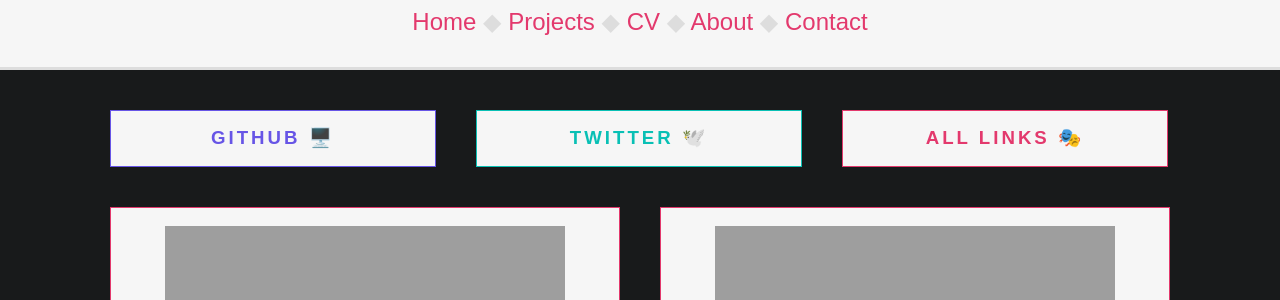
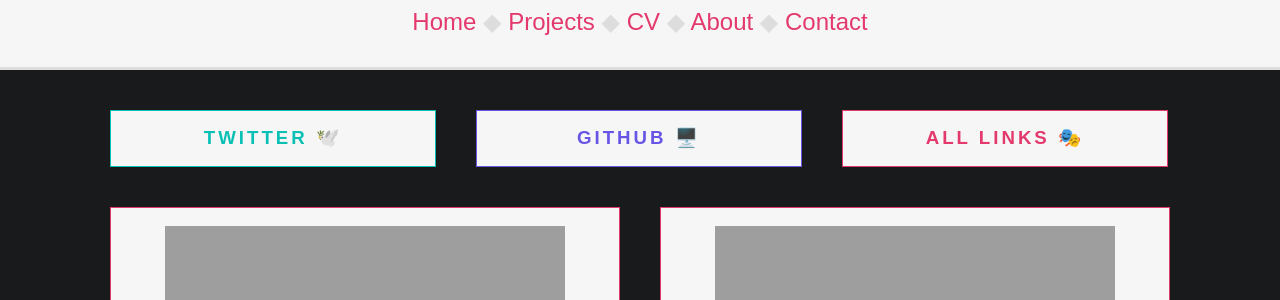
Before and after one commit to liz-lorena/2020, a Jekyll site: the page built from index.html, in a window 1280 px wide. Shown: the part 418-718 px from the top of the page. Built offline with Jekyll 4.4.1, drawn with Linux system fonts in a browser that asks for light colours; the list of posts is cut into pages by our own code.

Commit message:
Update links.html

```diff
--- a/_includes/links.html
+++ b/_includes/links.html
@@ -1,9 +1,9 @@
 
 <div id="links" class="social">
 
+	<a href="http://twitter.com/lizberberena" rel="noopener" class="green" target="_blank" title="Nonsense @lizberberena">Twitter 🕊️</a>
+
 	<a href="http://github.com/lizberberena" rel="noopener" class="purple" target="_blank" title="Projects and website code @lizberberena">Github 🖥️</a>
-
-	<a href="http://twitter.com/lizberberena" rel="noopener" class="green" target="_blank" title="Nonsense @lizberberena">Twitter 🕊️</a>
 
 	<a href="https://lizlorena.com/links" rel="noopener" class="red" target="_blank" title="All links at LizLorena.com/links">All Links 🎭</a>
 
```
